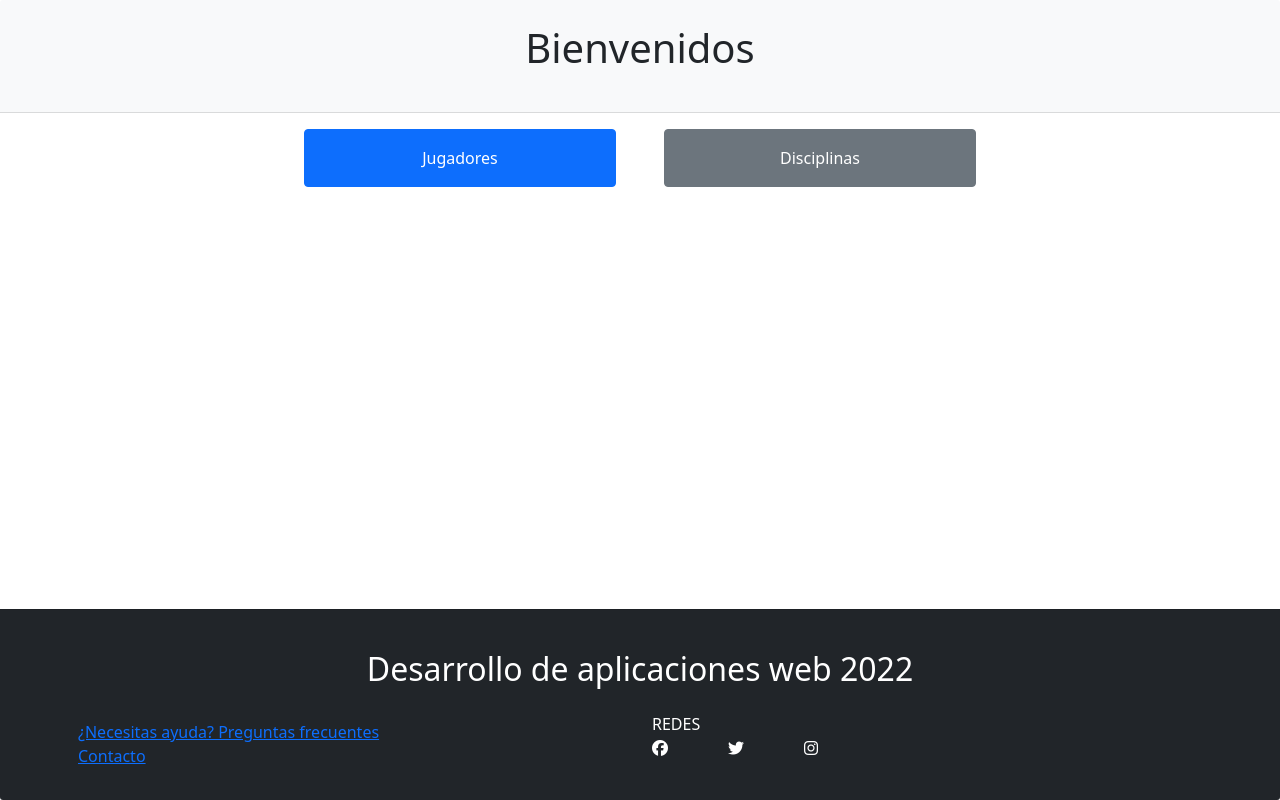
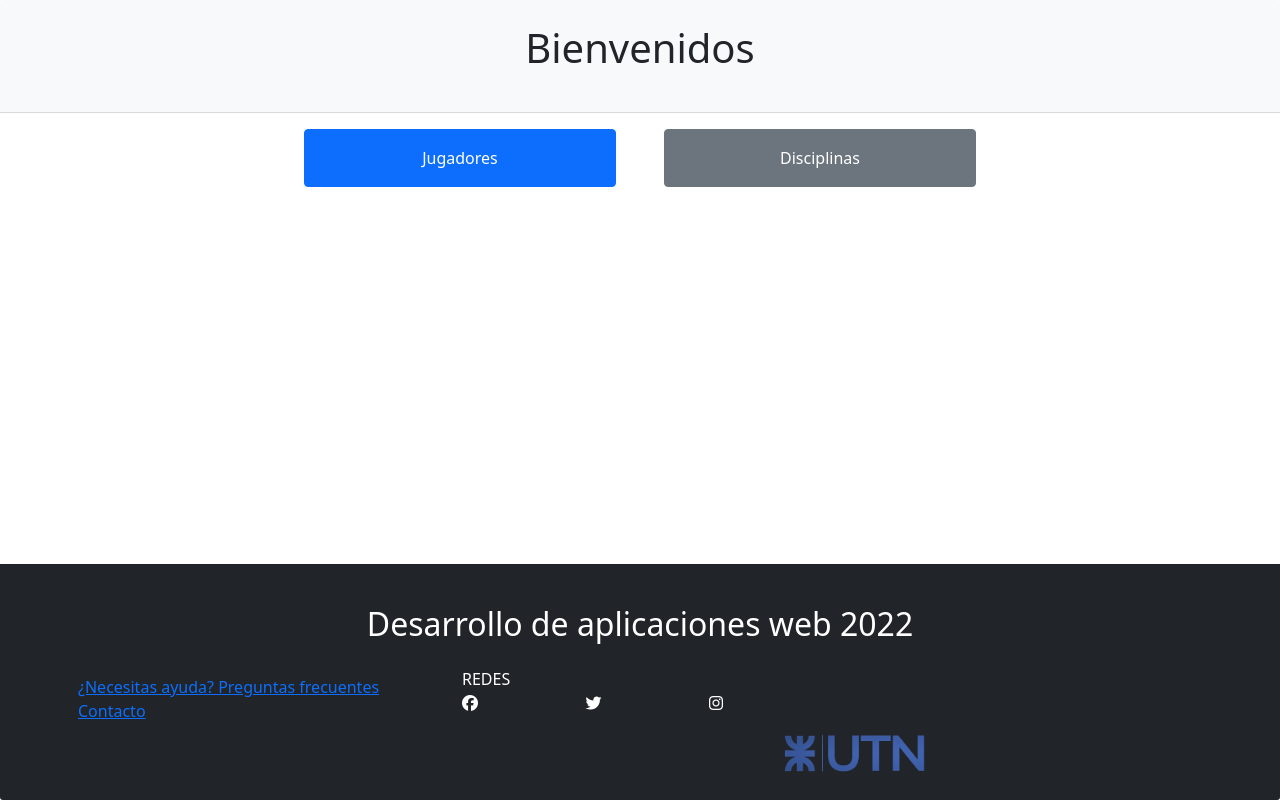
Before and after one commit to quainof/proyectodaw, an Angular app: page /inicio in a window 1280 px wide. Built offline with nearby package versions, Linux system fonts and the light colour scheme.

Commit message:
cambios en home

```diff
--- a/src/app/home/home.component.html
+++ b/src/app/home/home.component.html
@@ -21,9 +21,9 @@
       <h2
         class="text-center p-3"
       >Desarrollo de aplicaciones web 2022</h2>
-      <div class="justify-content-center ">
+      <div class="justify-content-center">
         <nav class="row">
-          <div class="d-flex flex-column col-6 p-2">
+          <div class="d-flex flex-column col-4 p-2">
             <a
               href="http://localhost:4200/inicio"
             >¿Necesitas ayuda? Preguntas frecuentes</a>
@@ -31,26 +31,31 @@
               href="http://localhost:4200/inicio"
             >Contacto</a>
           </div>
-          <ul class="col-2 list-unstyled justify-content-end">
+          <ul class="col-3 list-unstyled justify-content-center">
             <li class="font-weight-bold text-uppercase">Redes</li>
             <li class="d-flex justify-content-between">
               <a class="text-reset"
-                href="http://localhost:4200/inicio"
+                href="https://www.facebook.com/"
               >
                 <i class="fa-brands fa-facebook"></i>
               </a>
               <a class="text-reset"
-                href="http://localhost:4200/inicio"
+                href="https://twitter.com/home"
               >
                 <i class="fa-brands fa-twitter"></i>
               </a>
               <a class="text-reset"
-                href="http://localhost:4200/inicio"
+                href="https://www.instagram.com/"
               >
                 <i class="fa-brands fa-instagram"></i>
               </a>
             </li>
           </ul>
+          <div>
+            <a href="https://www.frvm.utn.edu.ar/" class="col-10 d-flex justify-content-end" >
+              <img  src="../../assets/icons/logo-utn.png" alt="Logo UTN" class="img-logo w-25 h-25">
+            </a>
+          </div>
         </nav>
       </div>
     </div>
```
Also changed, not shown: src/assets/icons/logo-utn.png (added).
